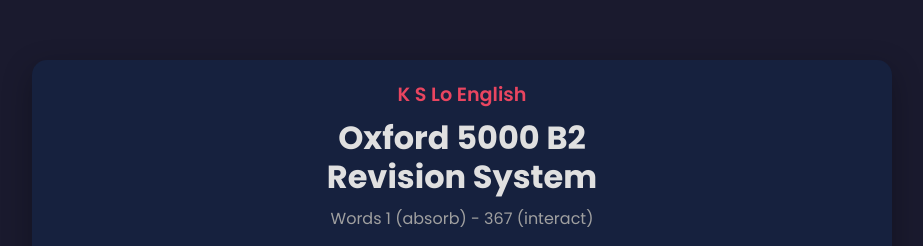
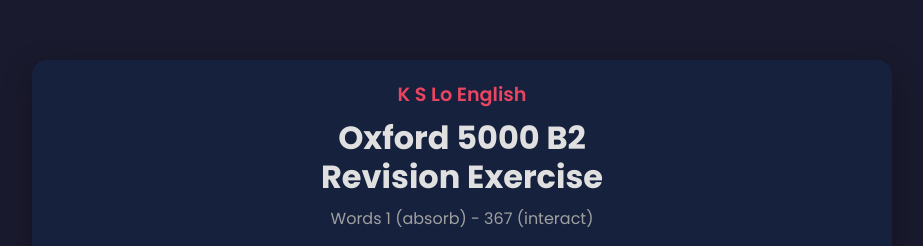
Before and after one commit to ksloenglish/5b2a, a plain HTML site: page index.html in a window 1280 px wide. Shown: the part 146-392 px from the top of the page, without its empty margins (178-1101 px from the left). Drawn offline with Linux system fonts and the light colour scheme.

Commit message:
Update index.html

```diff
--- a/index.html
+++ b/index.html
@@ -283,7 +283,7 @@
     <div class="app-container">
         <header>
             <h1>K S Lo English</h1>
-            <h2>Oxford 5000 B2<br>Revision System</h2>
+            <h2>Oxford 5000 B2<br>Revision Exercise</h2>
             <p>Words 1 (absorb) - 367 (interact)</p>
         </header>
 
```
